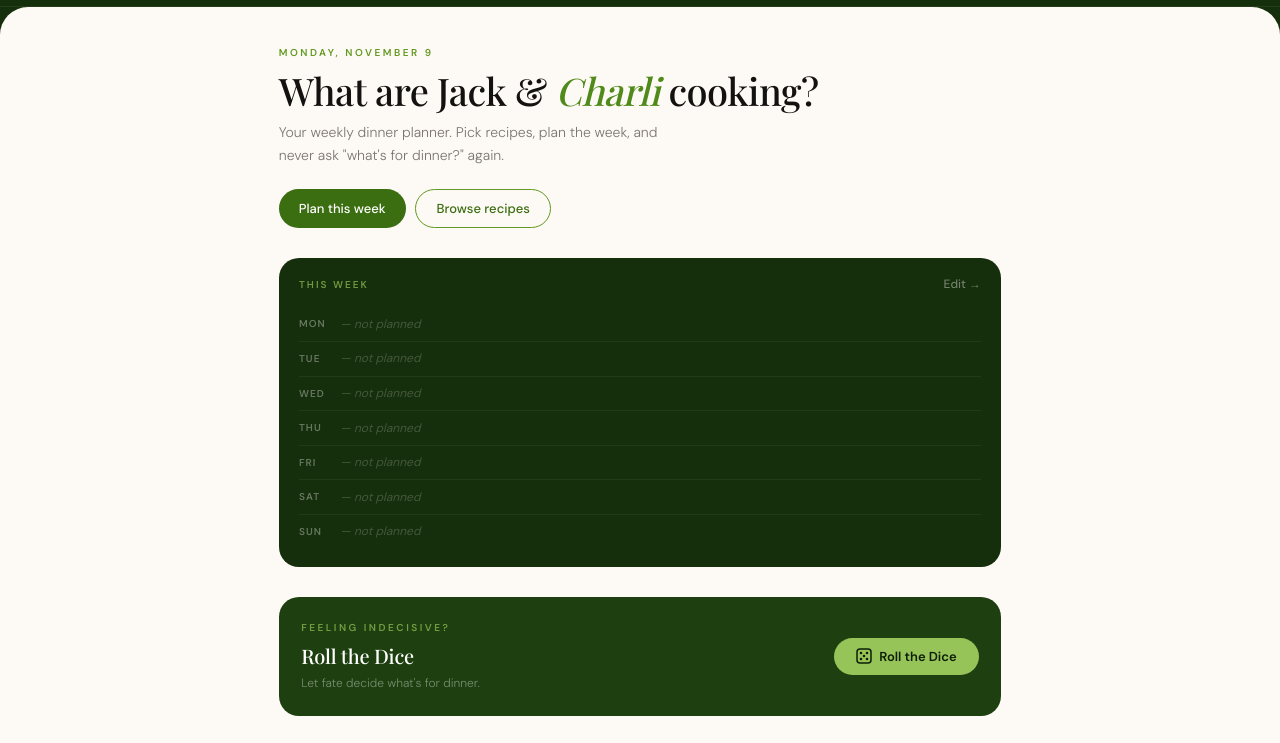
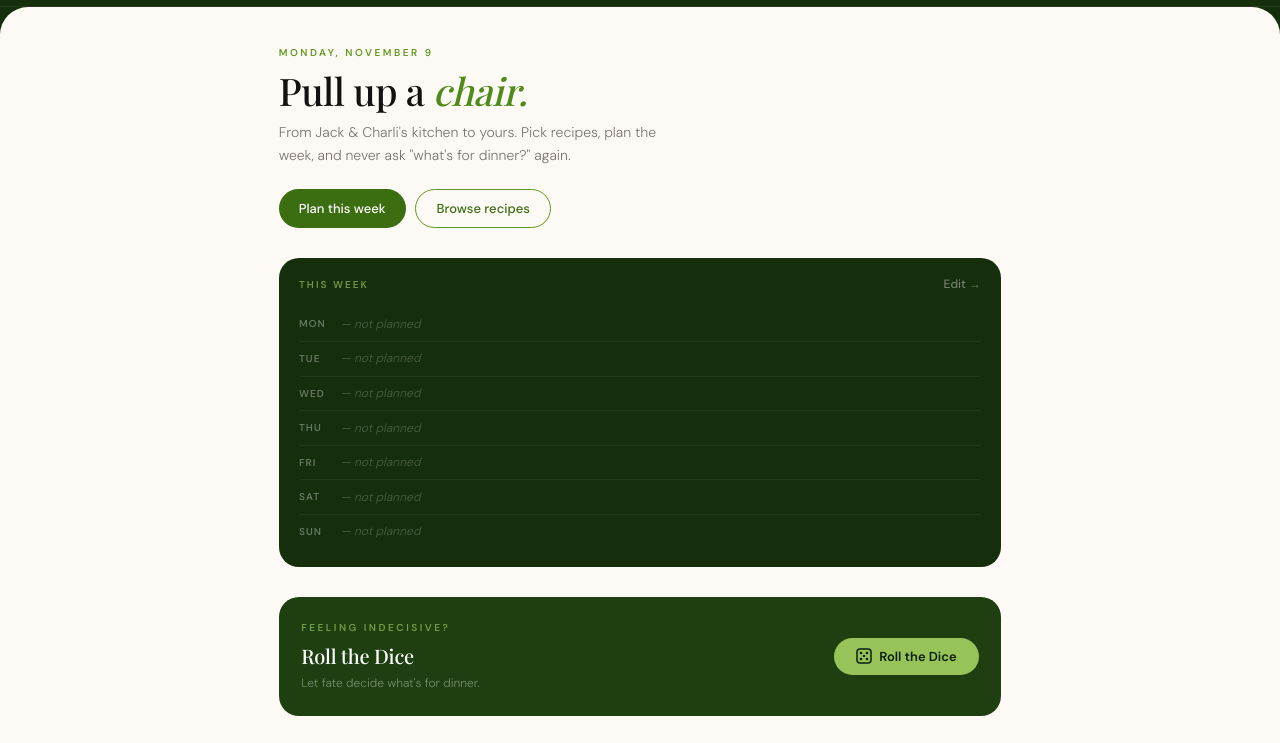
Before and after one commit to jackgillettcc7-coder/recipe-planner, a plain HTML site: page index.html in a window 1280 px wide. Shown: the part 53-796 px from the top of the page. Drawn offline with nearby package versions, Linux system fonts and the light colour scheme; a web font is replaced by a local one.

Commit message:
New home headline: "Pull up a chair." with a nod to Jack & Charli
Co-Authored-By: Claude Opus 5.5 <noreply@anthropic.com>
Claude-Session: https://claude.ai/code/session_01TqnV92csGdMUvqMQv86fwu

```diff
--- a/index.html
+++ b/index.html
@@ -51,8 +51,8 @@
       <section id="view-home" class="view active">
         <div class="home-hero">
           <p class="eyebrow" id="hero-date"></p>
-          <h1>What are Jack &amp; <em>Charli</em> cooking?</h1>
-          <p class="hero-sub">Your weekly dinner planner. Pick recipes, plan the week, and never ask "what's for dinner?" again.</p>
+          <h1>Pull up a <em>chair.</em></h1>
+          <p class="hero-sub">From Jack &amp; Charli's kitchen to yours. Pick recipes, plan the week, and never ask "what's for dinner?" again.</p>
           <div class="hero-ctas">
             <button class="btn-primary" id="btn-plan-week">Plan this week</button>
             <button class="btn-secondary" id="btn-browse-recipes">Browse recipes</button>
```
